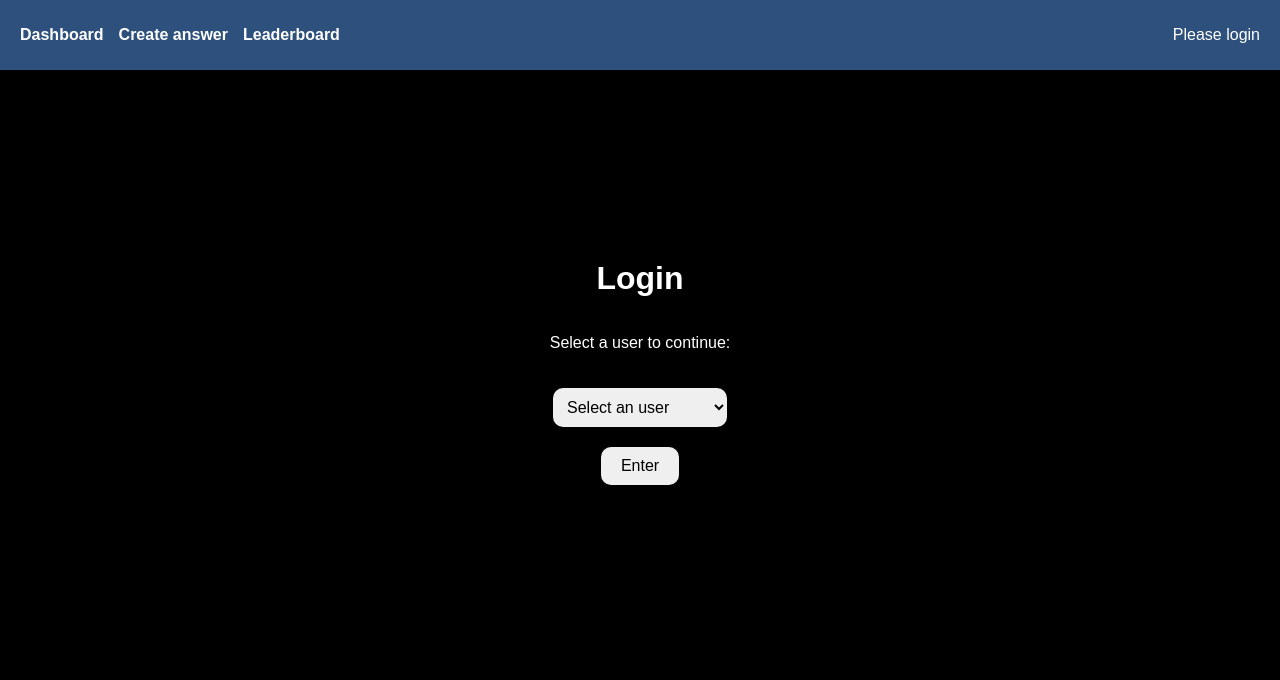
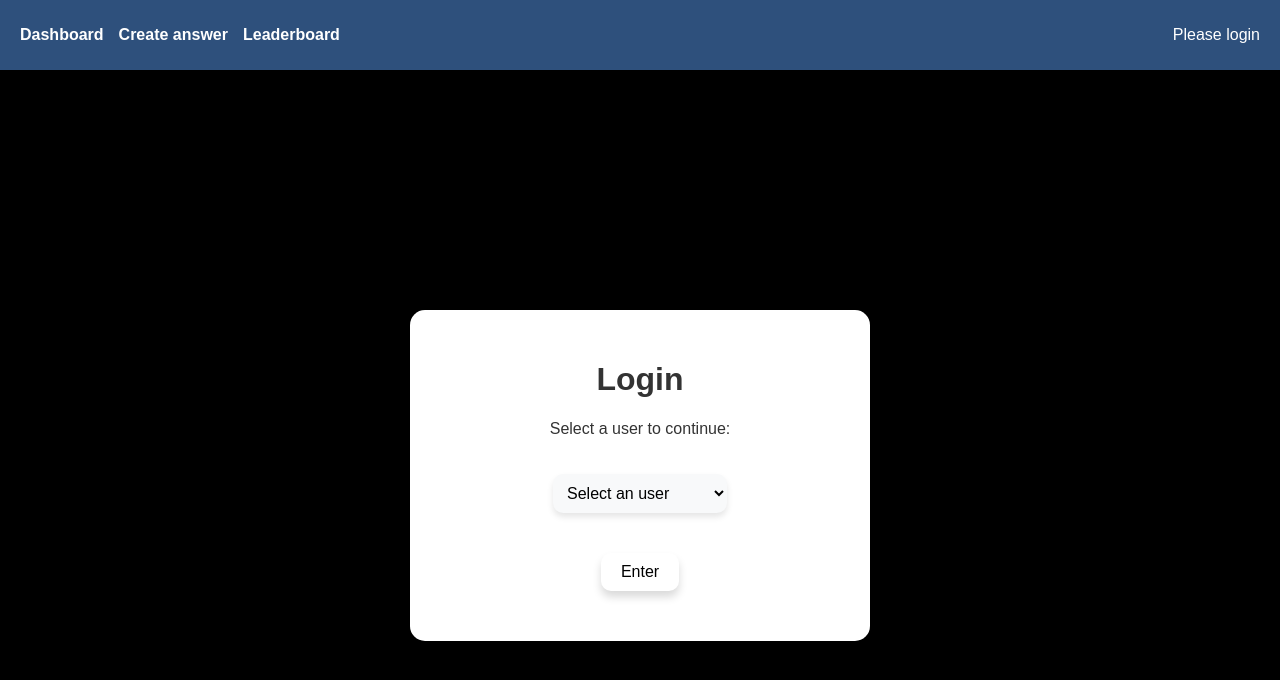
Before and after one commit to JvPaciello/udacity-final-redux, a React (Create React App) app: page / in a window 1280 px wide. Shown: the top 680 px of the page. Built offline with nearby package versions, Linux system fonts and the light colour scheme.

Commit message:
Added some interactive style for the login component

```diff
--- a/src/components/Login/Login.css
+++ b/src/components/Login/Login.css
@@ -1,16 +1,19 @@
 .login-container {
   text-align: center;
   font-family: Arial, sans-serif;
-    margin-top: 16rem;
-    color: white;
-    display: flex;
-    flex-direction: column;
-    width: 50%;
-    align-items: center;
-    justify-content: center;
-    margin: 0;
-    height: 73vh;
-    width: 100%;
+  color: #333;
+  background-color: #ffffff;
+  border-radius: 15px;
+  box-shadow: 0 4px 8px rgba(0, 0, 0, 0.2);
+  padding: 30px;
+  margin: 15rem auto 0;
+  width: 400px;
+  transition: transform 0.3s ease, box-shadow 0.3s ease;
+}
+
+.login-container:hover {
+  transform: translateY(-10px);
+  box-shadow: 0 10px 15px rgba(0, 0, 0, 0.3);
 }
 
 select {
@@ -19,12 +22,58 @@
   font-size: 16px;
   border-radius: 10px;
   border: none;
+  background-color: #f8f9fa;
+  cursor: pointer;
+  box-shadow: 0 4px 6px rgba(0, 0, 0, 0.1);
+  transition: all 0.3s ease;
+  outline: none;
+}
+
+
+select:focus {
+  transform: scale(1.03);
+  border: none;
+}
+
+/* Animação nas opções */
+@keyframes dropdown-fade {
+  from {
+    opacity: 0;
+    transform: translateY(-10px);
+  }
+  to {
+    opacity: 1;
+    transform: translateY(0);
+  }
+}
+
+select option {
+  font-size: 14px;
+  background-color: #ffffff;
+  color: #333;
+  animation: dropdown-fade 0.5s ease-in-out;
+}
+
+select:hover {
+  background-color: #e9ecef;
+  box-shadow: 0 6px 8px rgba(0, 0, 0, 0.15);
 }
 
 button {
+  display: block;
+  margin: 20px auto;
   border-radius: 10px;
   border: none;
   padding: 10px 20px;
   font-size: 16px;
   cursor: pointer;
+  background-color: #ffffff;
+  box-shadow: 0 6px 8px rgba(0, 0, 0, 0.15);
+  color: rgb(0, 0, 0);
+  transition: all 0.3s ease;
 }
+
+button:hover {
+  background-color: #e2e5e7;
+  transform: scale(1.05);
+}
```
Lines whose indentation alone changed are shown as unchanged.
